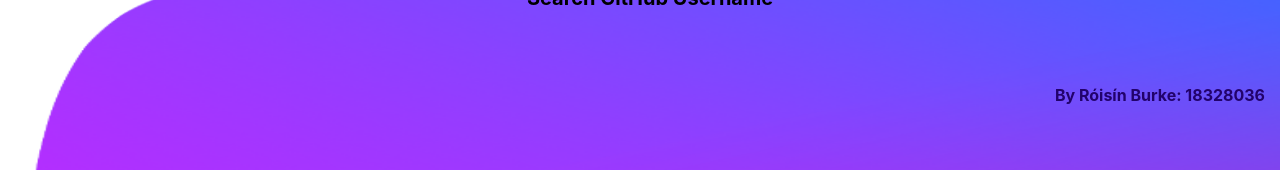
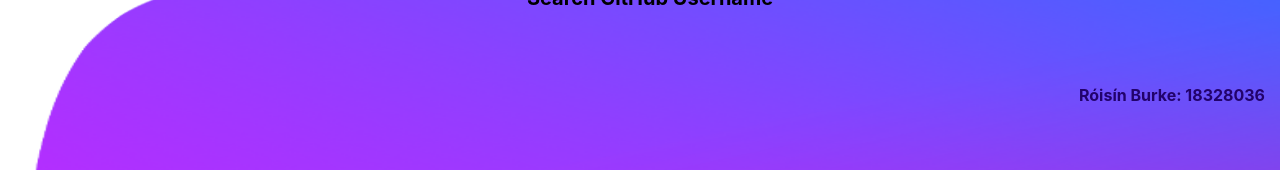
Before and after one commit to roisinburke/CSU33012-GithubAPI, a React (Create React App) app in the folder githubapi/: page / in a window 1280 px wide. Shown: the part 228-398 px from the top of the page. Built offline with nearby package versions, Linux system fonts and the light colour scheme.

Commit message:
Update App.js

```diff
--- a/githubapi/src/App.js
+++ b/githubapi/src/App.js
@@ -9,6 +9,7 @@ import PieChart from './components/PieChart';
 
 
 class App extends Component {
+
   state = {
     name: null,
     id: null,
@@ -19,6 +20,9 @@ class App extends Component {
     chartData: [],
     pieChartData:[]
   }
+  // two variables users and repos which are the urls
+  // using axios to retrieve the data from the github api
+  // extract relevant information from api - user info, repos and languages
 
   retrieveInfo = async (e) => {
     e.preventDefault();
@@ -49,6 +53,8 @@ class App extends Component {
 
   }
 
+  // chart data
+  // two data points, followers and number of people they're following
   getChartData(){
     const followerVal = this.state.followers
     const followingVal = this.state.following
@@ -64,6 +70,8 @@ class App extends Component {
     }
     })
   }
+
+  // repo link
   renderList() {
     return (
       <ul>
@@ -79,6 +87,8 @@ class App extends Component {
     )
   }
 
+  //get list of languages used by github user
+  //get the amount of each different language used by the github user
   listOfLanguages(){
     const arr = [];
     {this.state.languages.map(language => (arr.push(language.language)))};
@@ -86,7 +96,6 @@ class App extends Component {
 
     return(langsUnique)
   }
-
   renderLanguages(){
     const arr = [];
     {this.state.languages.map(language => (arr.push(language.language)))};
@@ -99,6 +108,8 @@ class App extends Component {
   }
 
 
+  // pie chart data
+  // languages and proportion of that languages' use in all repos
   getPieChartData(){
     const labelLangs = this.listOfLanguages()
     const dataLangs = this.renderLanguages()
@@ -116,6 +127,8 @@ class App extends Component {
   }
 
 
+  // render user info and visualised data
+  // buttons and charts
   renderInfo() {
     return (
       <div className='renders'>
@@ -151,7 +164,8 @@ class App extends Component {
     );
   }
 
-
+  // render page layout and search bar
+  // header, footer, searchbar
   render() {
 
     return (
@@ -165,7 +179,7 @@ class App extends Component {
           :
           <p id="loading-statement">Search GitHub Username</p>}
       <footer>
-				<p>By Róisín Burke: 18328036</p>
+				<p> Róisín Burke: 18328036</p>
 			</footer>
       </div>
 
```
